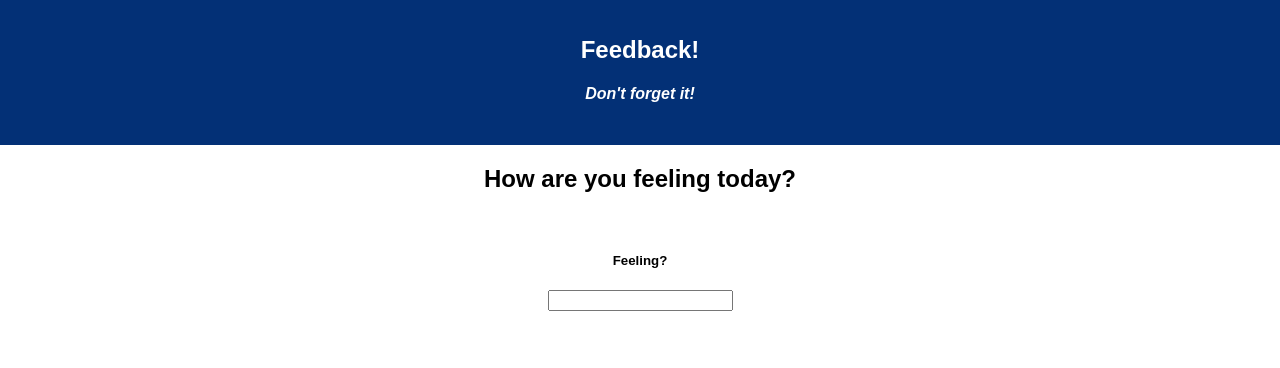
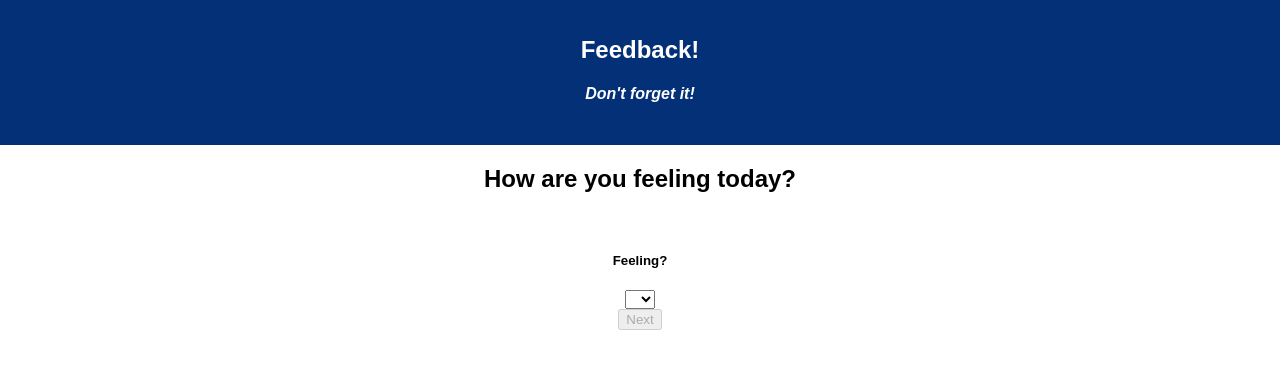
Before and after one commit to Klevennb/Feedback-React, a React (Create React App) app: page /#/ in a window 1280 px wide. Shown: the top 368 px of the page. Built offline with nearby package versions, Linux system fonts and the light colour scheme.

Commit message:
Added button that requires feedback

```diff
--- a/src/components/App/App.js
+++ b/src/components/App/App.js
@@ -1,5 +1,5 @@
 import React, { Component } from 'react';
-import axios from 'axios';
+// import axios from 'axios';
 import './App.css';
 import { HashRouter as Router, Route, } from 'react-router-dom';
 import UnderstandingFeedback from '../UnderStandingFeedback/UnderstandingFeedback';
--- a/src/components/FeelingFeedback/FeelingFeedback.js
+++ b/src/components/FeelingFeedback/FeelingFeedback.js
@@ -1,14 +1,46 @@
 import React, { Component } from 'react';
+
 class FeelingFeedback extends Component {
+    constructor(props) {
+        super(props);
+        this.state = {
+            feeling: ''
+        };
+    }
+    //if a number is selected, the state will be changed
+    handleChange = (event) => {
+        this.setState({ feeling: event.target.value });
+
+    }
+
+    //will disable button if a number isn't selected
+    buttonRender = () => {
+        if (this.state.feeling === '') {
+            return <button disabled>Next</button>
+        } else {
+            return <button>Next</button>
+        }
+    }
     render() {
+
+
         return (
             <div>
                 <h2>How are you feeling today?</h2>
                 <br />
                 <div>
                     <h5>Feeling?</h5>
-                    <input></input>
+                    <select value={this.state.value}
+                    onChange={this.handleChange}>
+                        <option></option>
+                        <option value='1'>1</option>
+                        <option value='2'>2</option>
+                        <option value='3'>3</option>
+                        <option value='4'>4</option>
+                        <option value='5'>5</option>
+                    </select>
                 </div>
+                <div>{this.buttonRender()}</div>
             </div>
         );
     }
```
